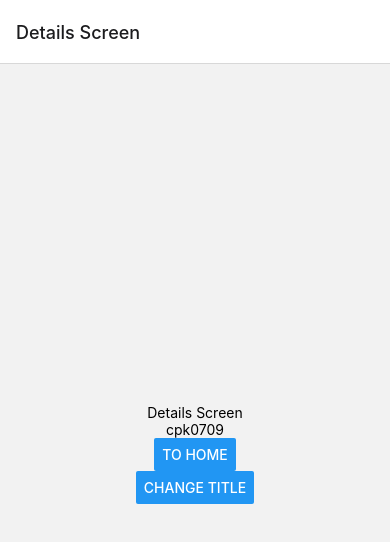
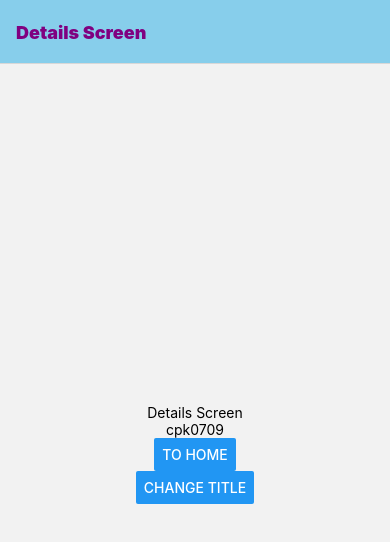
Before and after one commit to cpk0709/react-native-navigate, a React Native app: screen / in a window 390 px wide. Shown: the top 542 px of the page. Built offline with nearby package versions, Linux system fonts and the light colour scheme.

Commit message:
스타일 공통으로 주기

```diff
--- a/App.js
+++ b/App.js
@@ -79,19 +79,28 @@ const App = () => {
         <Header text="Hello World!!" />
         <Generator add={onAddRandomNum} />
       </View> */}
-      <Stack.Navigator initialRouteName="Details">
+      <Stack.Navigator
+        initialRouteName="Details"
+        screenOptions={{
+          headerStyle: {backgroundColor: 'skyblue'},
+          headerTintColor: 'blue',
+          headerTitleStyle: {
+            fontWeight: '900',
+            color: 'purple',
+          },
+        }}>
         <Stack.Screen
           name="Home"
           component={HomeScreen}
-          options={{
-            title: 'Home Screen',
-            headerStyle: {backgroundColor: 'skyblue'},
-            headerTintColor: 'blue',
-            headerTitleStyle: {
-              fontWeight: '900',
-              color: 'purple',
-            },
-          }}
+          // options={{
+          //   title: 'Home Screen',
+          //   headerStyle: {backgroundColor: 'skyblue'},
+          //   headerTintColor: 'blue',
+          //   headerTitleStyle: {
+          //     fontWeight: '900',
+          //     color: 'purple',
+          //   },
+          // }}
         />
         <Stack.Screen
           name="Details"
```
